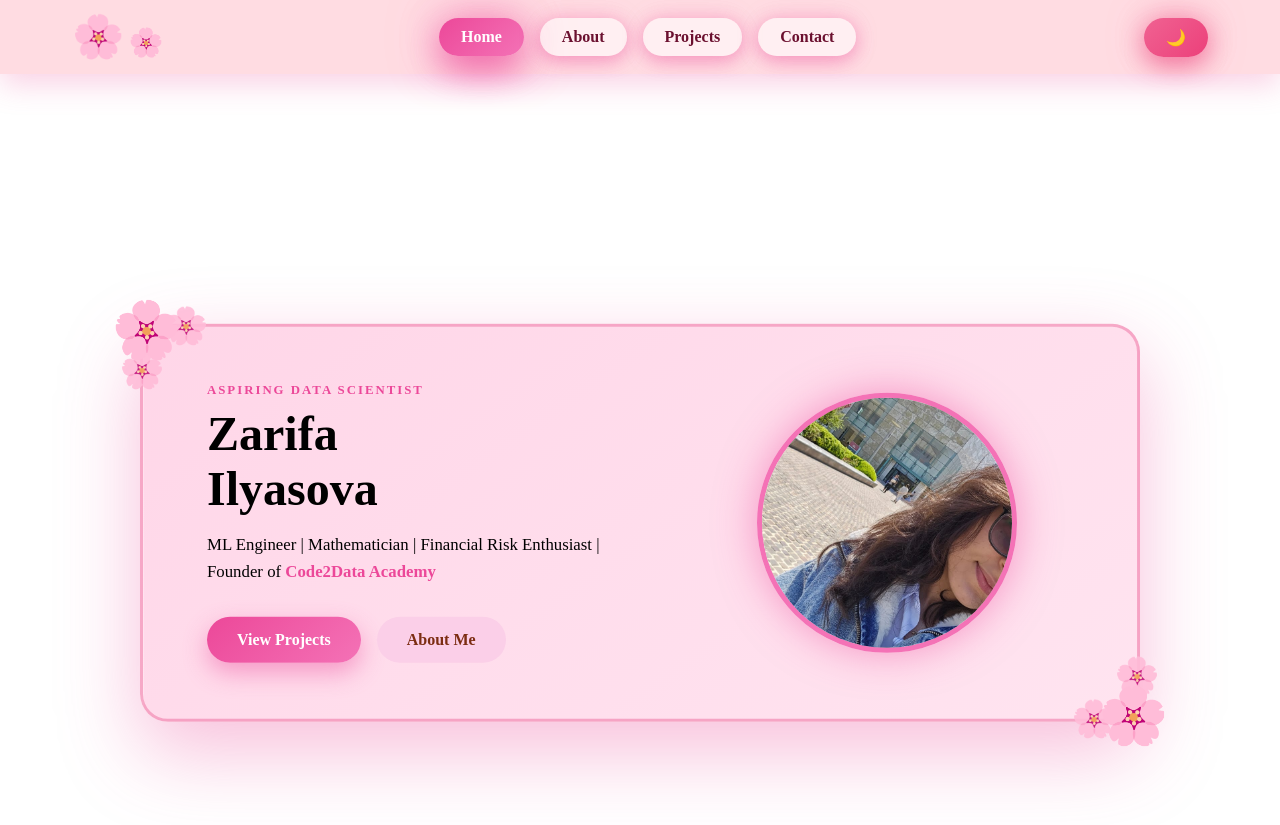
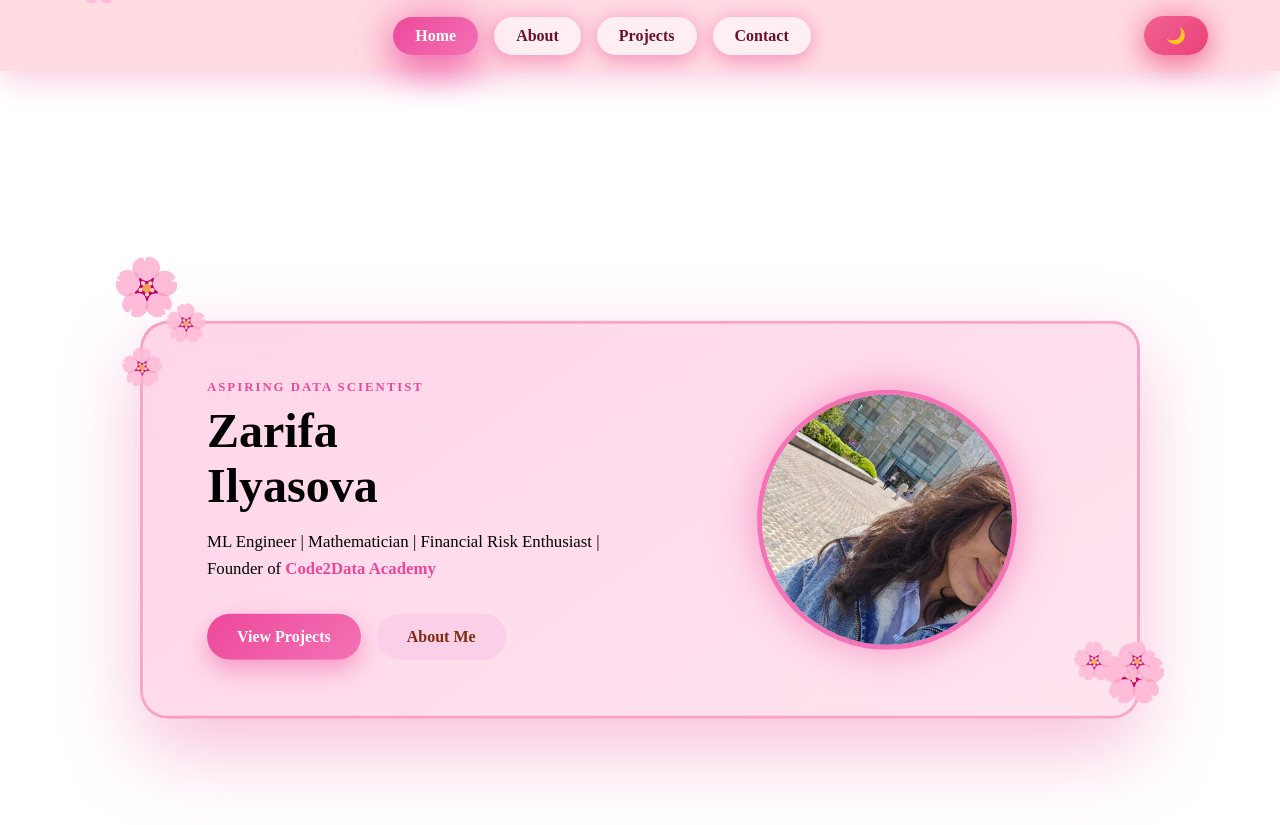
Before and after one commit to Code2DataAcademyofficial/SITE-Project-3, a Jekyll site: the page built from index.html, in a window 1280 px wide and 900 px high. Shown: the top 825 px of the window. Built offline with Jekyll 4.4.1, drawn with Linux system fonts in a browser that asks for light colours.

Commit message:
flower snow

```diff
--- a/assets/css/style.css
+++ b/assets/css/style.css
@@ -1402,3 +1402,20 @@
     gap: 28px;
   }
 }
+.flower {
+  position: fixed;
+  top: -40px;
+  z-index: 9999;
+  pointer-events: none;
+  animation-name: flowerFall;
+  animation-timing-function: linear;
+}
+
+@keyframes flowerFall {
+  0% {
+    transform: translateY(0) translateX(0);
+  }
+  100% {
+    transform: translateY(110vh) translateX(40px);
+  }
+}
```
Also changed, not shown: assets/js/flower_snow.js (added, +27 -0 lines), assets/js/main.js (deleted).
